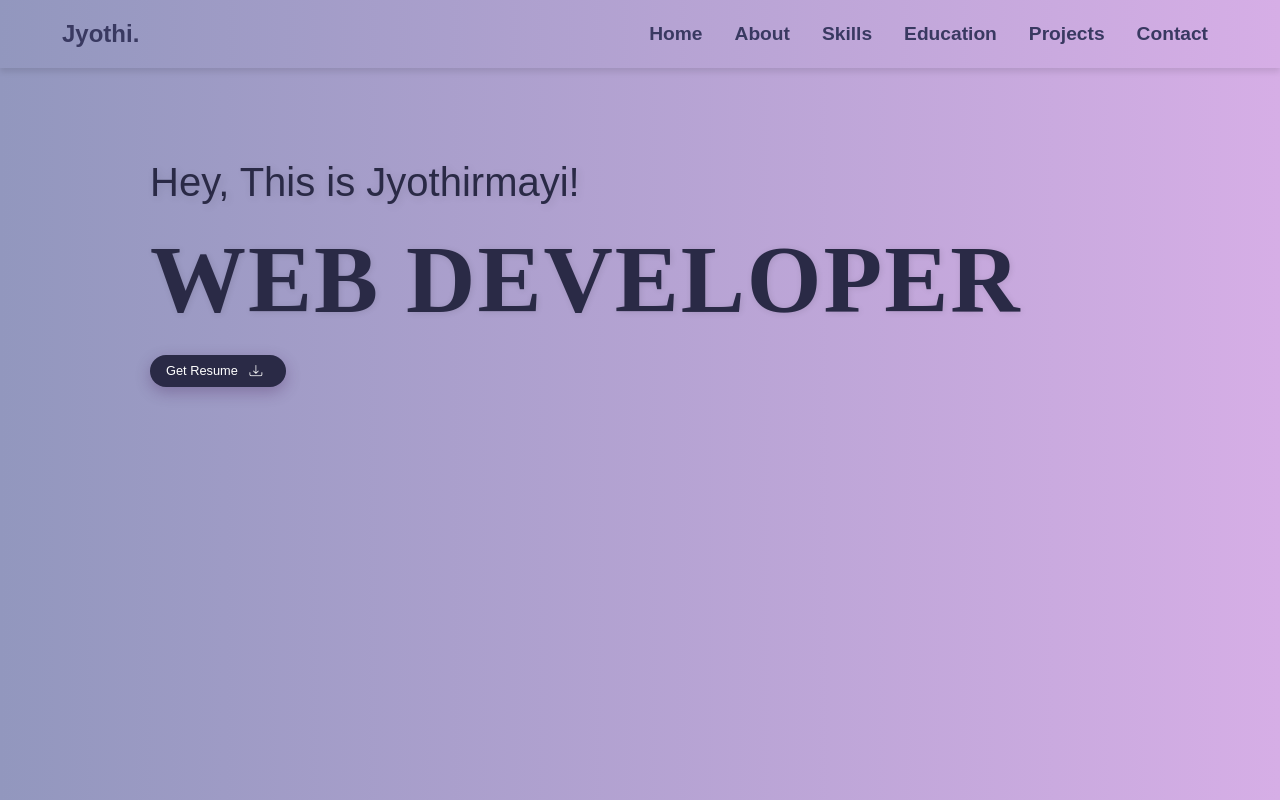
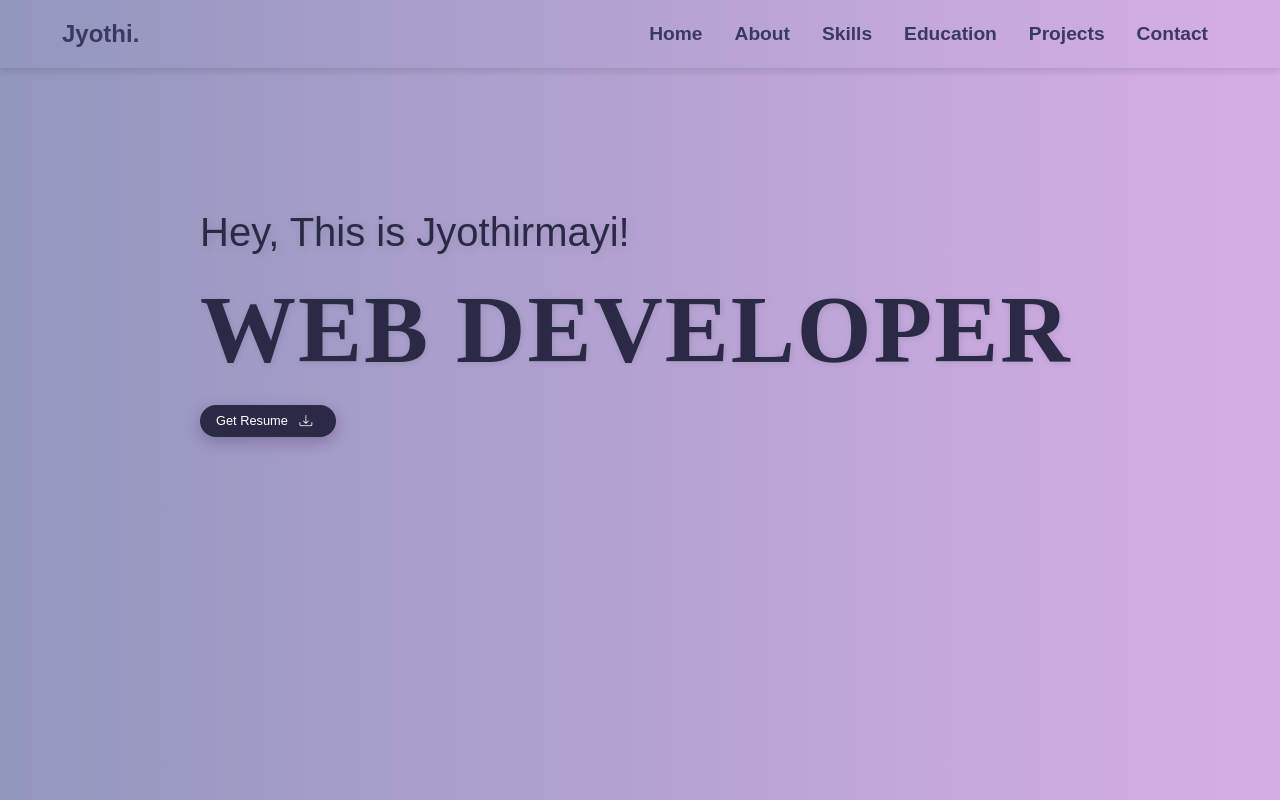
Before and after one commit to jyothirmayiks/portfolio, a React (Create React App) app: page / in a window 1280 px wide. Shown: the top 800 px of the page. Built offline with nearby package versions, Linux system fonts and the light colour scheme; a web font is replaced by a local one.

Commit message:
style: css update

```diff
--- a/src/components/Home.css
+++ b/src/components/Home.css
@@ -6,7 +6,7 @@
     background: linear-gradient(135deg,  #9297be),#d6aee6;
     color: #333;
     text-align: center;
-    padding: 150px;
+    padding: 200px;
     font-family: 'Poppins', sans-serif;
   }
 
--- a/src/components/Projects.js
+++ b/src/components/Projects.js
@@ -10,7 +10,7 @@ const Projects = () => {
     <section id="projects" className="projects-section">
       <div className="projects-header">
         <h2>MY PROJECTS</h2>
-        <p>Some of the exciting works I have done so far!.</p>
+        <p>Some of the exciting works I have done so far!</p>
       </div>
       <div className="projects-container">
         <div className="project-card">
```
